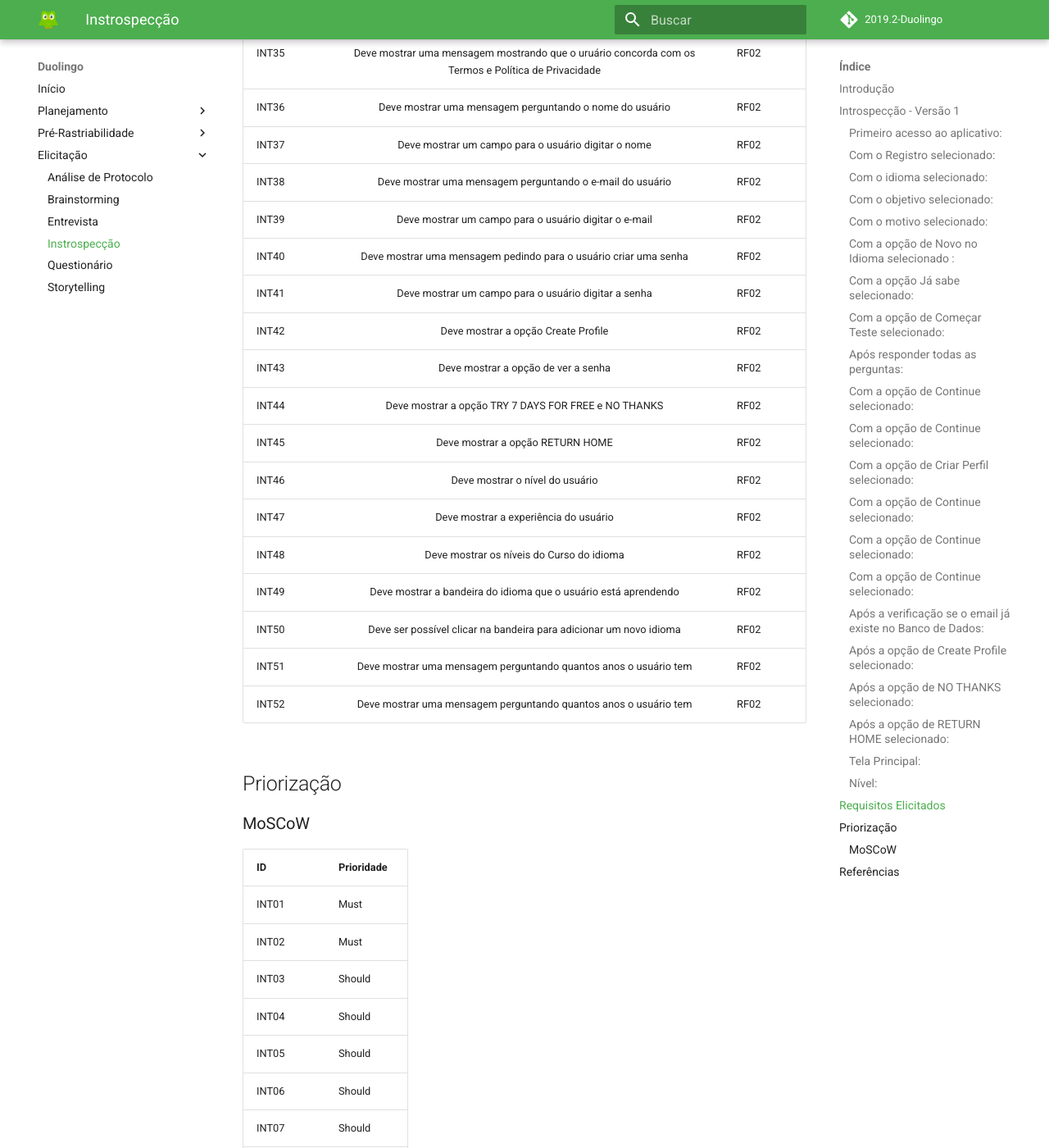
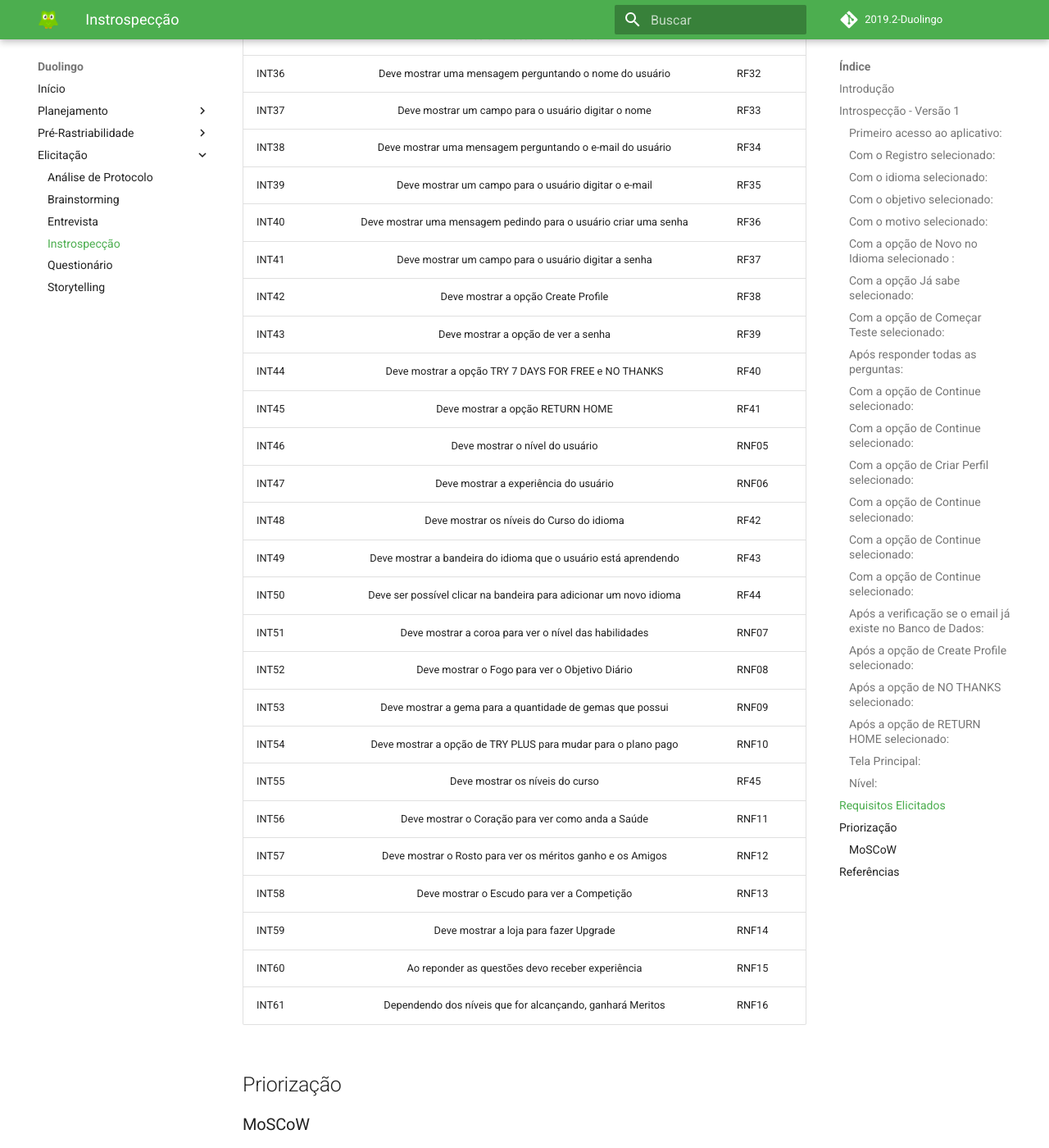
Before and after one commit to requisitos-Duolingo/Duolingo, an MkDocs documentation site: the page built from docs/elicitacao/Instrospeccao.md, in a window 1280 px wide and 1400 px high, scrolled down 7103 px. Shown: the whole window at 82% size. Built offline with MkDocs 1.6.1 and Material for MkDocs 9.7.7, drawn with Linux system fonts in a browser that asks for light colours; comment, search, counter and statistics services are not loaded; some of the changed text lies outside the part shown.

```diff
--- a/docs/elicitacao/Instrospeccao.md
+++ b/docs/elicitacao/Instrospeccao.md
@@ -161,57 +160,66 @@ Introspecção é uma técnica pelo qual o usuário observa os conteúdos de seu
 | ID    | Descrição                 | Tipo |
 | ---   |:-------------------------:| ---|
 | INT01 | Deve aparecer uma mensagem dando Boas Vindas | RF01 |
-| INT02 | Devo ser apresentado com a opção de Registro ou Login | RF01 |
-| INT03 | Deve apresentar uma mensagem pedindo para escolher um idioma | RF02 |
-| INT04 | Deve ser apresentado alguns idiomas disponíveis | RF02 |
-| INT05 | Deve apresentar uma opção para ver mais idiomas disponíveis | RF03 |
-| INT06 | Deve apresentar uma mensagem pedindo para escolher um objetivo | RF03 |
-| INT07 | Deve ser apresentado os objetivos disponíveis | RF04 |
-| INT08 | Deve apresentar uma mensagem indicando que o usuário pode alterar mais tarde se quiser | RF04 |
-| INT09 | Deve ser apresentado a opção: Continue | RF05 |
-| INT10 | Deve aparecer uma mensagem indicando para o usuário escolher o motivo de estar aprendendo o idioma | RF05 |
-| INT11 | Deve ser apresentado alguns possíveis motivos | RF06 |
-| INT12 | Deve ser apresentado uma mensagem indicando o usuário a escolher um caminho | RF06 |
-| INT13 | Deve ser apresentado as opções: Se é novo no idioma ou já sabe o idioma | RF07 |
-| INT14 | Deve ser apresentado uma mensagem que contém alguma pergunta | RF07 |
-| INT15 | Deve ser apresentado a opção de Check | RF14 |
-| INT16 | Deve aparecer um feedback de certo ou errado | RF02 |
-| INT17 | Deve aparecer uma mensagem com o resumo do que irá acontecer nos próximos passos | RF02 |
-| INT18 | Deve ser apresentado a opção de Começar Teste e Cancelar | RF02 |
-| INT19 | A opção de Cancelar deve voltar para a página anterior | RF02 |
-| INT20 | Deve aparecer um campo para digitar ou alternativas para selecionar a resposta | RF02 |
-| INT21 | Deve ser apresentado a opção de Pular ou Check | RF02 |
-| INT22 | Deve ir para a próxima pergunta após responder | RF02 |
-| INT23 | Deve mostrar a última data que o usuário utilizou o app | RF02 |
-| INT24 | Deve mostrar uma mensagem com o XP que o usuário ganhou | RF02 |
-| INT25 | Deve mostrar uma mensagem de incentivo e dica | RF02 |
-| INT26 | Deve ser apresentado a opção de Continue | RF02 |
-| INT27 | Deve mostrar uma mensagem de Teste Completo | RF02 |
-| INT28 | Deve mostrar uma mensagem indicando quantos % do Curso o usuário já completou | RF02 |
-| INT29 | Deve mostrar uma mensagem indicando para o usuário criar um Perfil | RF02 |
-| INT30 | Deve mostrar uma mensagem do porque o usuário precisar criar um Perfil | RF02 |
-| INT31 | Deve ser apresentado as opções de Create Profile ou Later | RF02 |
-| INT32 | Deve mostrar uma mensagem perguntando quantos anos o usuário tem | RF02 |
-| INT33 | Deve mostrar um campo para o usuário digitar a idade | RF02 |
-| INT34 | Deve dar a opção para se registrar pelo Facebook ou pelo Google | RF02 |
-| INT35 | Deve mostrar uma mensagem mostrando que o uruário concorda com os Termos e Política de Privacidade | RF02 |
-| INT36 | Deve mostrar uma mensagem perguntando o nome do usuário | RF02 |
-| INT37 | Deve mostrar um campo para o usuário digitar o nome | RF02 |
-| INT38 | Deve mostrar uma mensagem perguntando o e-mail do usuário | RF02 |
-| INT39 | Deve mostrar um campo para o usuário digitar o e-mail | RF02 |
-| INT40 | Deve mostrar uma mensagem pedindo para o usuário criar uma senha | RF02 |
-| INT41 | Deve mostrar um campo para o usuário digitar a senha | RF02 |
-| INT42 | Deve mostrar a opção Create Profile | RF02 |
-| INT43 | Deve mostrar a opção de ver a senha | RF02 |
-| INT44 | Deve mostrar a opção TRY 7 DAYS FOR FREE e NO THANKS | RF02 |
-| INT45 | Deve mostrar a opção RETURN HOME | RF02 |
-| INT46 | Deve mostrar o nível do usuário | RF02 |
-| INT47 | Deve mostrar a experiência do usuário | RF02 |
-| INT48 | Deve mostrar os níveis do Curso do idioma | RF02 |
-| INT49 | Deve mostrar a bandeira do idioma que o usuário está aprendendo | RF02 |
-| INT50 | Deve ser possível clicar na bandeira para adicionar um novo idioma | RF02 |
-| INT51 | Deve mostrar uma mensagem perguntando quantos anos o usuário tem | RF02 |
-| INT52 | Deve mostrar uma mensagem perguntando quantos anos o usuário tem | RF02 |
+| INT02 | Devo ser apresentado com a opção de Registro ou Login | RF02 |
+| INT03 | Deve apresentar uma mensagem pedindo para escolher um idioma | RF03 |
+| INT04 | Deve ser apresentado alguns idiomas disponíveis | RF04 |
+| INT05 | Deve apresentar uma opção para ver mais idiomas disponíveis | RF05 |
+| INT06 | Deve apresentar uma mensagem pedindo para escolher um objetivo | RF06 |
+| INT07 | Deve ser apresentado os objetivos disponíveis | RF07 |
+| INT08 | Deve apresentar uma mensagem indicando que o usuário pode alterar mais tarde se quiser | RF08 |
+| INT09 | Deve ser apresentado a opção: Continue | RF09 |
+| INT10 | Deve aparecer uma mensagem indicando para o usuário escolher o motivo de estar aprendendo o idioma | RF10 |
+| INT11 | Deve ser apresentado alguns possíveis motivos | RF11 |
+| INT12 | Deve ser apresentado uma mensagem indicando o usuário a escolher um caminho | RF12 |
+| INT13 | Deve ser apresentado as opções: Se é novo no idioma ou já sabe o idioma | RF13 |
+| INT14 | Deve ser apresentado uma mensagem que contém alguma pergunta | RF014 |
+| INT15 | Deve ser apresentado a opção de Check | RF15 |
+| INT16 | Deve aparecer um feedback de certo ou errado | RF16 |
+| INT17 | Deve aparecer uma mensagem com o resumo do que irá acontecer nos próximos passos | RF17 |
+| INT18 | Deve ser apresentado a opção de Começar Teste e Cancelar | RF18 |
+| INT19 | A opção de Cancelar deve voltar para a página anterior | RF19 |
+| INT20 | Deve aparecer um campo para digitar ou alternativas para selecionar a resposta | RF20 |
+| INT21 | Deve ser apresentado a opção de Pular ou Check | RF21 |
+| INT22 | Deve ir para a próxima pergunta após responder | RF22 |
+| INT23 | Deve mostrar a última data que o usuário utilizou o app | RNF01 |
+| INT24 | Deve mostrar uma mensagem com o XP que o usuário ganhou | RNF02 |
+| INT25 | Deve mostrar uma mensagem de incentivo e dica | RNF03 |
+| INT26 | Deve ser apresentado a opção de Continue | RF23 |
+| INT27 | Deve mostrar uma mensagem de Teste Completo | RF24 |
+| INT28 | Deve mostrar uma mensagem indicando quantos % do Curso o usuário já completou | RF25 |
+| INT29 | Deve mostrar uma mensagem indicando para o usuário criar um Perfil | RF26 |
+| INT30 | Deve mostrar uma mensagem do porque o usuário precisar criar um Perfil | RF27 |
+| INT31 | Deve ser apresentado as opções de Create Profile ou Later | RF28 |
+| INT32 | Deve mostrar uma mensagem perguntando quantos anos o usuário tem | RF29 |
+| INT33 | Deve mostrar um campo para o usuário digitar a idade | RF30 |
+| INT34 | Deve dar a opção para se registrar pelo Facebook ou pelo Google | RF31 |
+| INT35 | Deve mostrar uma mensagem mostrando que o uruário concorda com os Termos e Política de Privacidade | RNF04 |
+| INT36 | Deve mostrar uma mensagem perguntando o nome do usuário | RF32 |
+| INT37 | Deve mostrar um campo para o usuário digitar o nome | RF33 |
+| INT38 | Deve mostrar uma mensagem perguntando o e-mail do usuário | RF34 |
+| INT39 | Deve mostrar um campo para o usuário digitar o e-mail | RF35 |
+| INT40 | Deve mostrar uma mensagem pedindo para o usuário criar uma senha | RF36 |
+| INT41 | Deve mostrar um campo para o usuário digitar a senha | RF37 |
+| INT42 | Deve mostrar a opção Create Profile | RF38 |
+| INT43 | Deve mostrar a opção de ver a senha | RF39 |
+| INT44 | Deve mostrar a opção TRY 7 DAYS FOR FREE e NO THANKS | RF40 |
+| INT45 | Deve mostrar a opção RETURN HOME | RF41 |
+| INT46 | Deve mostrar o nível do usuário | RNF05 |
+| INT47 | Deve mostrar a experiência do usuário | RNF06 |
+| INT48 | Deve mostrar os níveis do Curso do idioma | RF42 |
+| INT49 | Deve mostrar a bandeira do idioma que o usuário está aprendendo | RF43 |
+| INT50 | Deve ser possível clicar na bandeira para adicionar um novo idioma | RF44 |
+| INT51 | Deve mostrar a coroa para ver o nível das habilidades | RNF07 |
+| INT52 | Deve mostrar o Fogo para ver o Objetivo Diário | RNF08 |
+| INT53 | Deve mostrar a gema para a quantidade de gemas que possui | RNF09 |
+| INT54 | Deve mostrar a opção de TRY PLUS para mudar para o plano pago | RNF10 |
+| INT55 | Deve mostrar os níveis do curso | RF45 |
+| INT56 | Deve mostrar o Coração para ver como anda a Saúde | RNF11 |
+| INT57 | Deve mostrar o Rosto para ver os méritos ganho e os Amigos | RNF12 |
+| INT58 | Deve mostrar o Escudo para ver a Competição | RNF13 |
+| INT59 | Deve mostrar a loja para fazer Upgrade | RNF14 |
+| INT60 | Ao reponder as questões devo receber experiência | RNF15 |
+| INT61 | Dependendo dos níveis que for alcançando, ganhará Meritos | RNF16 |
 
 ## Priorização
 
@@ -219,22 +227,67 @@ Introspecção é uma técnica pelo qual o usuário observa os conteúdos de seu
 
 | ID | Prioridade |
 |----|------------|
-| INT01 | Must |
+| INT01 | Should |
 | INT02 | Must |
 | INT03 | Should |
-| INT04 | Should |
-| INT05 | Should |
+| INT04 | Must |
+| INT05 | Must |
 | INT06 | Should |
-| INT07 | Should |
-| INT08 | Should |
-| INT09 | Could |
+| INT07 | Must |
+| INT08 | Could |
+| INT09 | Must |
 | INT10 | Would |
 | INT11 | Would |
 | INT12 | Would |
-| INT13 | Should |
+| INT13 | Must |
 | INT14 | Could |
-| INT15 | Could |
+| INT15 | Must |
 | INT16 | Should |
+| INT17 | Should |
+| INT18 | Must |
+| INT19 | Must |
+| INT20 | Must |
+| INT21 | Must |
+| INT22 | Must |
+| INT23 | Would |
+| INT24 | Would |
+| INT25 | Would |
+| INT26 | Must |
+| INT27 | Should |
+| INT28 | Should |
+| INT29 | Should |
+| INT30 | Should |
+| INT31 | Should |
+| INT32 | Should |
+| INT33 | Must |
+| INT34 | Must |
+| INT35 | Should |
+| INT36 | Should |
+| INT37 | Must |
+| INT38 | Should |
+| INT39 | Must |
+| INT40 | Should |
+| INT41 | Must |
+| INT42 | Should |
+| INT43 | Should |
+| INT44 | Should |
+| INT45 | Should |
+| INT46 | Should |
+| INT47 | Should |
+| INT48 | Should |
+| INT49 | Should |
+| INT50 | Should |
+| INT51 | Should |
+| INT52 | Should |
+| INT53 | Should |
+| INT54 | Should |
+| INT55 | Should |
+| INT56 | Would |
+| INT57 | Would |
+| INT58 | Would |
+| INT59 | Would |
+| INT60 | Would |
+| INT61 | Would |
 
 ## Referências
 
```
Also changed, not shown: other parts of docs/elicitacao/Instrospeccao.md (+0 -1 lines), docs/elicitacao/Questionario.md (+1 -2 lines).
